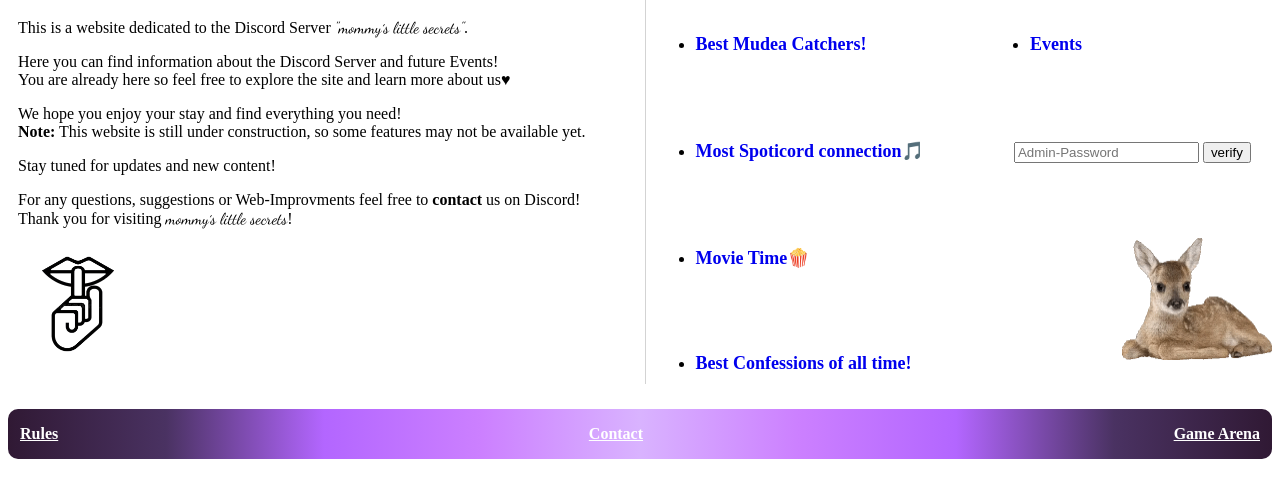
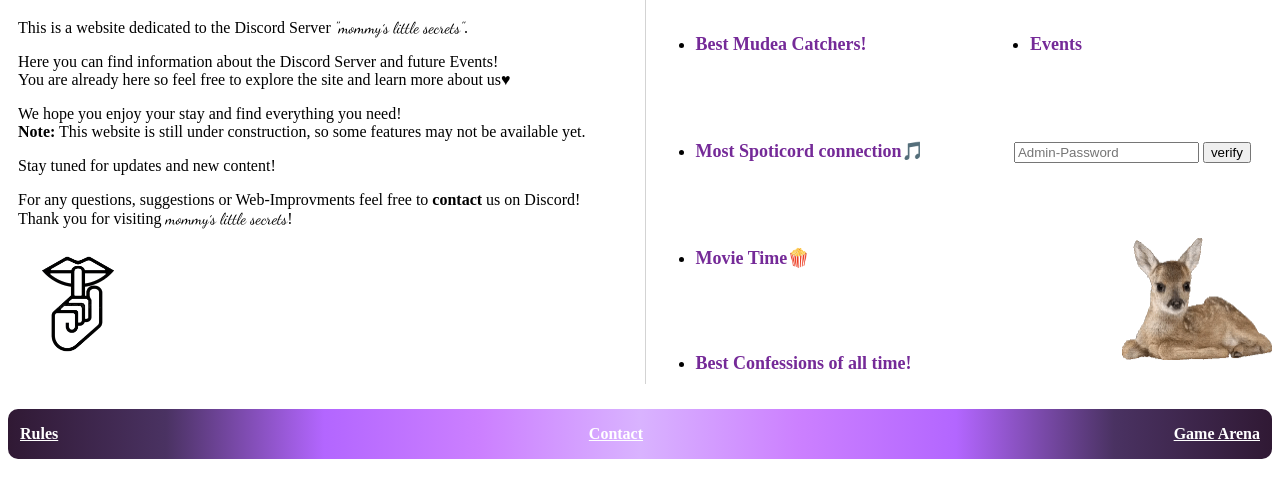
Before and after one commit to EvilNutella1/mommys-little-secrets, a plain HTML site: page index.html in a window 1280 px wide. Shown: the part 294-792 px from the top of the page. Drawn offline with Linux system fonts and the light colour scheme; no server answers.

Commit message:
Update mommys-little-secrets.css

```diff
--- a/mommys-little-secrets.css
+++ b/mommys-little-secrets.css
@@ -8,7 +8,7 @@
     margin-top: 5px;
 }
 
-@media screen and (min-width: 650px) {
+@media screen and (min-width: 700px) {
 
     #mediascreen {
         display: block;
@@ -158,6 +158,10 @@
         text-decoration-thickness: 0.04em;
     }
 
+     .green {
+        color: #752a98;
+    }
+
     .green:hover {
         color: #0c7613;
     }
```
